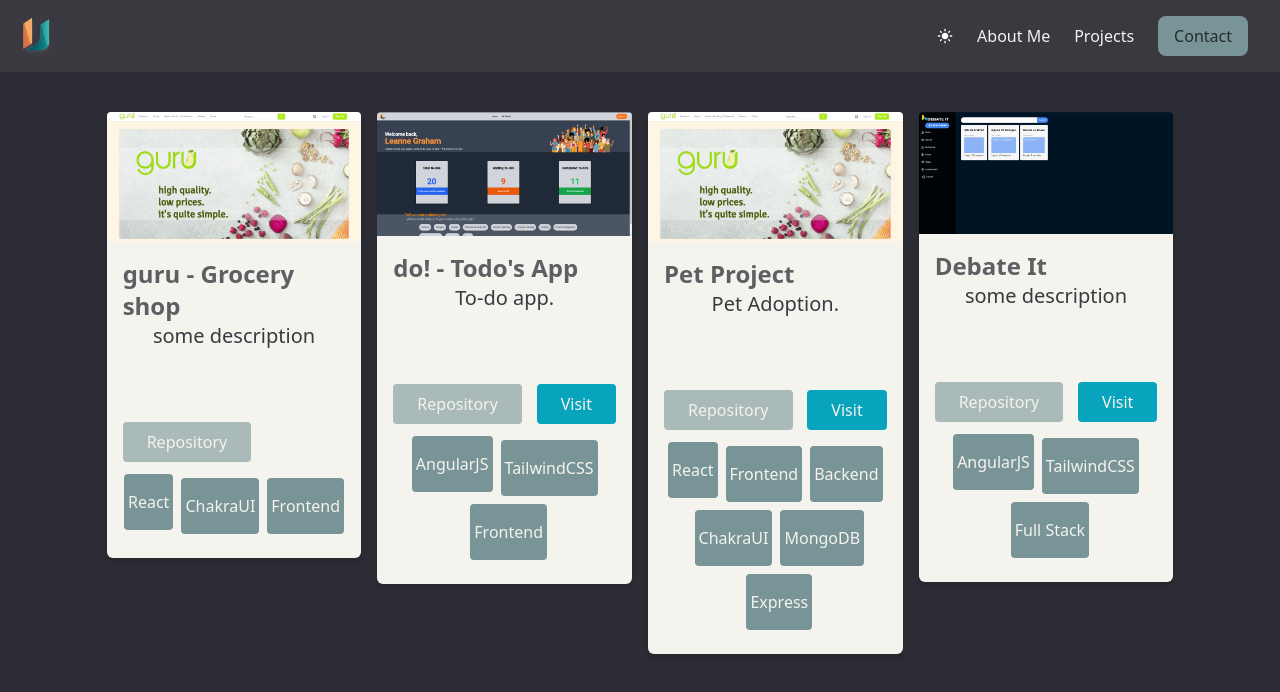
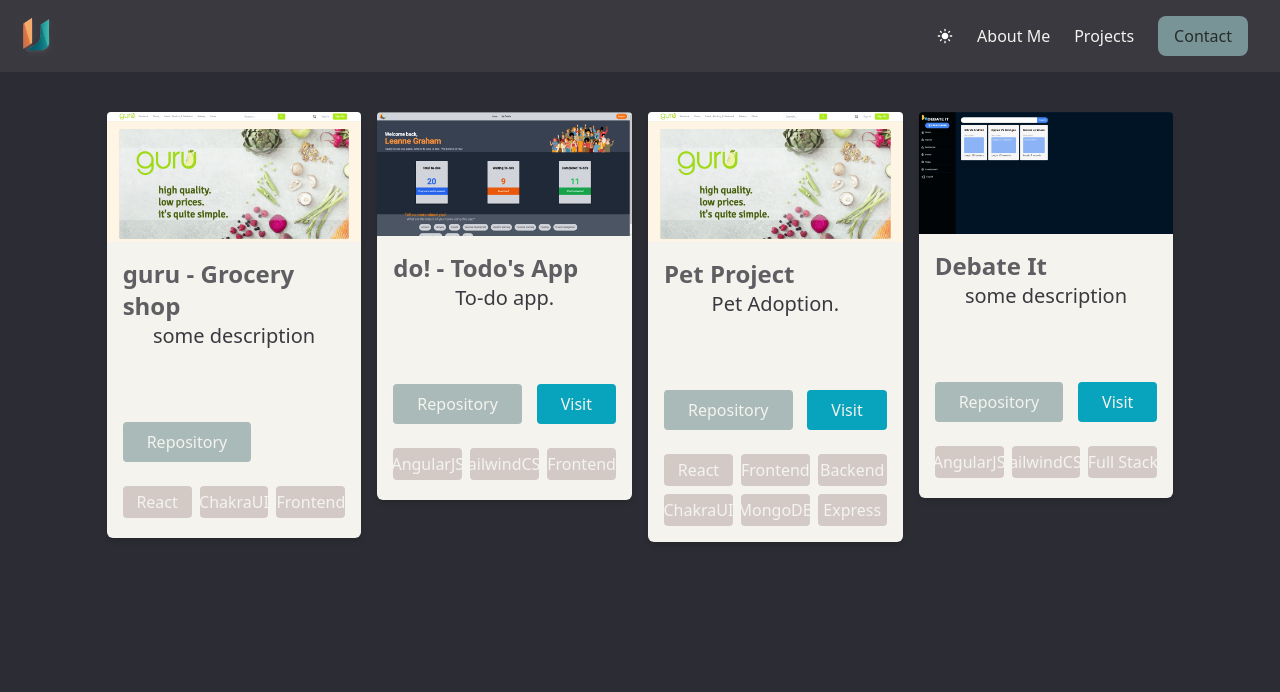
Before and after one commit to MayoNChip/myprotfolio, a Next.js app: page /projects in a window 1280 px wide. Shown: the top 692 px of the page. Built offline with nearby package versions, Linux system fonts and the light colour scheme.

Commit message:
Added tags

```diff
--- a/app/layout.tsx
+++ b/app/layout.tsx
@@ -15,7 +15,7 @@ function layout({ children }: Props) {
 			<head />
 			<body>
 				<ThemeProvider>
-					<div className="flex flex-col">
+					<div className="flex flex-col min-h-fit">
 						<Navbar />
 						{/* <Container> */}
 						{children}
--- a/app/projects/_components/ProjectList.tsx
+++ b/app/projects/_components/ProjectList.tsx
@@ -13,7 +13,7 @@ function ProjectList() {
 		<div
 			className={`${
 				darkMode ? "bg-black-1" : "bg-light"
-      } flex flex-col self-center w-full items-center pt-10`}
+			} flex flex-col self-center w-full min-h-fit items-center pt-10`}
 		>
 			{/* <div className="my-6">
         <button
@@ -39,7 +39,7 @@ function ProjectList() {
           Live
         </button>
       </div> */}
-      <div className="grid w-10/12 h-screen grid-flow-row grid-cols-4 grid-rows-4 gap-4">
+			<div className="grid w-10/12 h-screen grid-flow-row grid-cols-1 grid-rows-1 gap-4 md:grid-cols-4 md:grid-rows-4">
 				{projects
 					//   .filter((project) => project.isLive === displayingLiveProjects)
 					.map((project) => {
--- a/app/projects/page.tsx
+++ b/app/projects/page.tsx
@@ -5,7 +5,7 @@ import ProjectList from "./_components/ProjectList";
 // - Tags
 
 function page() {
-  return <ProjectList />;
+	return <ProjectList />;
 }
 
 export default page;
--- a/components/ProjectCard.tsx
+++ b/components/ProjectCard.tsx
@@ -70,14 +70,20 @@ function ProjectCard(project: project) {
 								</Link>
 							)}
 						</div>
-            <div className="flex w-full flex-wrap space-x-2 space-y-2 my-2 items-center align-middle justify-center">
+						{/* TAGS */}
+						<div className="grid grid-cols-3 gap-2 mt-6">
 							{project.tags.map((tag) => {
 								return (
 									<div
 										key={tag}
-                    className="bg-secondary text-accent w-fit px-1 py-4 flex rounded align-bottom"
+										className={cn(
+											darkMode ? " bg-semi-light" : "bg-main-dark/50",
+											"flex items-center justify-center px-1 py-1 rounded cursor-default"
+										)}
 									>
+										<p className="text-accent whitespace-nowrap w-fit ">
 											{tag}
+										</p>
 									</div>
 								);
 							})}
--- a/styles/globals.css
+++ b/styles/globals.css
@@ -5,3 +5,7 @@
 .pause-animations:hover * {
 	animation-play-state: paused;
 }
+
+body {
+	@apply bg-black-1;
+}
```
Lines whose indentation alone changed are shown as unchanged.
